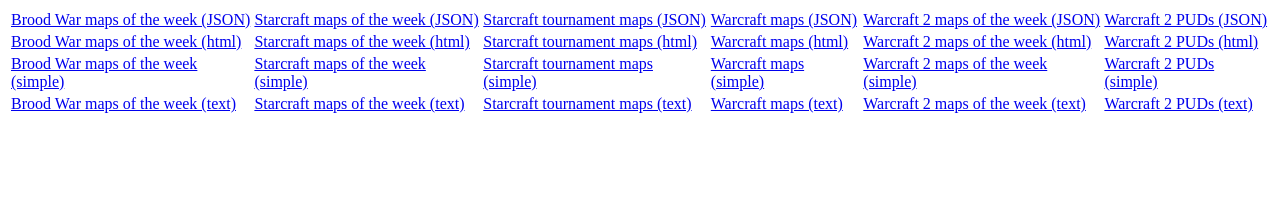
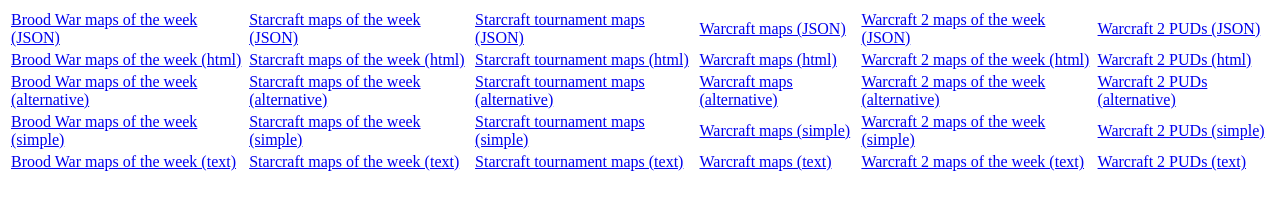
Before and after one commit to joankaradimov/maps-db, a plain HTML site: page mapsdb/index.html in a window 1280 px wide. Drawn offline with Linux system fonts and the light colour scheme.

Commit message:
Add another XSLT for HTML generation

```diff
--- a/mapsdb/index.html
+++ b/mapsdb/index.html
@@ -24,6 +24,14 @@
             <td><a href="#" onclick="displayPuds('to-html.xslt')">Warcraft 2 PUDs (html)</a></td>
         </tr>
         <tr>
+            <td><a href="#" onclick="displayXml('broodwar-map-of-the-week.xml', 'to-alternative-html.xslt')">Brood War maps of the week (alternative)</a></td>
+            <td><a href="#" onclick="displayXml('starcraft-map-of-the-week.xml', 'to-alternative-html.xslt')">Starcraft maps of the week (alternative)</a></td>
+            <td><a href="#" onclick="displayXml('starcraft-tournament-maps.xml', 'to-alternative-html.xslt')">Starcraft tournament maps (alternative)</a></td>
+            <td><a href="#" onclick="displayXml('warcraft-maps.xml', 'to-alternative-html.xslt')">Warcraft maps (alternative)</a></td>
+            <td><a href="#" onclick="displayXml('warcraft2-map-of-the-week.xml', 'to-alternative-html.xslt')">Warcraft 2 maps of the week (alternative)</a></td>
+            <td><a href="#" onclick="displayPuds('to-alternative-html.xslt')">Warcraft 2 PUDs (alternative)</a></td>
+        </tr>
+        <tr>
             <td><a href="#" onclick="displayXml('broodwar-map-of-the-week.xml', 'to-simple-html.xslt')">Brood War maps of the week (simple)</a></td>
             <td><a href="#" onclick="displayXml('starcraft-map-of-the-week.xml', 'to-simple-html.xslt')">Starcraft maps of the week (simple)</a></td>
             <td><a href="#" onclick="displayXml('starcraft-tournament-maps.xml', 'to-simple-html.xslt')">Starcraft tournament maps (simple)</a></td>
```
Also changed, not shown: 1 other file.
